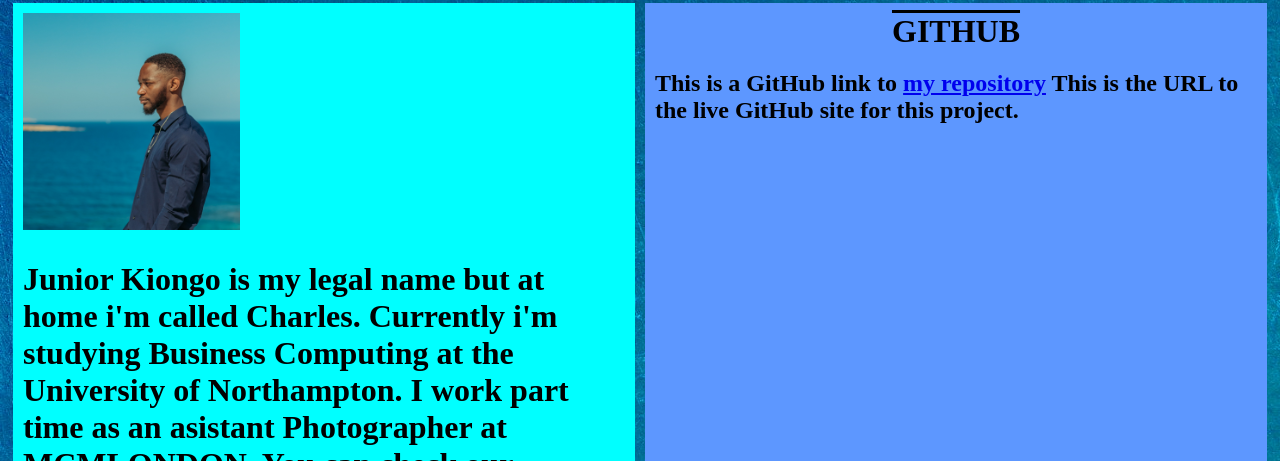
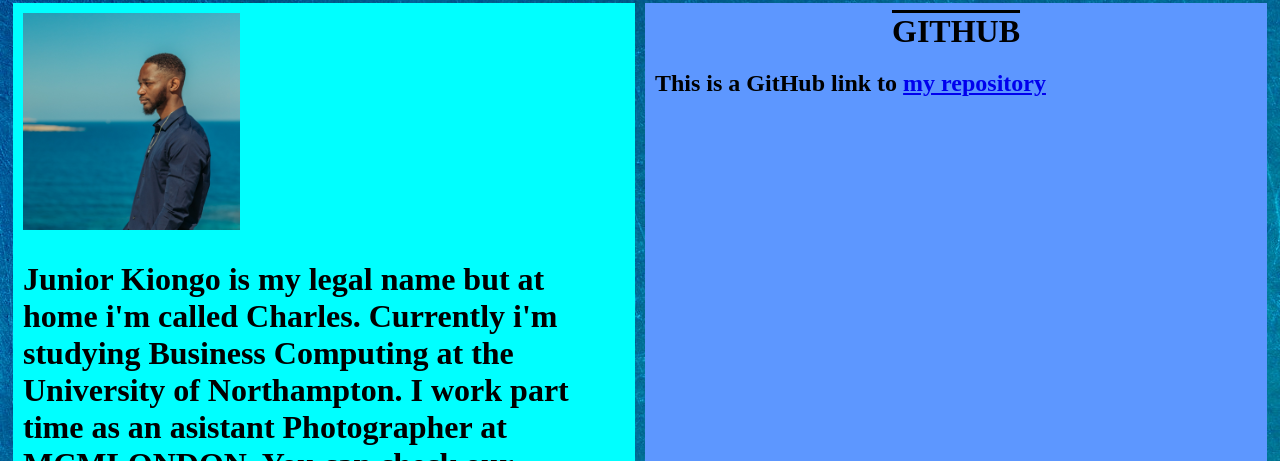
Before and after one commit to Kiongo-18410542/Kiongo-18410542.github.io, a plain HTML site: page index.html in a window 1280 px wide. Shown: the part 178-639 px from the top of the page. Drawn offline with Linux system fonts and the light colour scheme.

Commit message:
Update index.html

```diff
--- a/index.html
+++ b/index.html
@@ -42,7 +42,7 @@
         <section class="section2">
             <header class="header2"> GITHUB </header>
             <h1 class="p.git">This is a GitHub link to <a href="https://github.com/Kiongo-18410542/Kiongo-18410542.github.io"> my repository</a>
-            This is the URL to the live GitHub site for this project.</h1>
+            </h1>
 
         </section>
 
```
